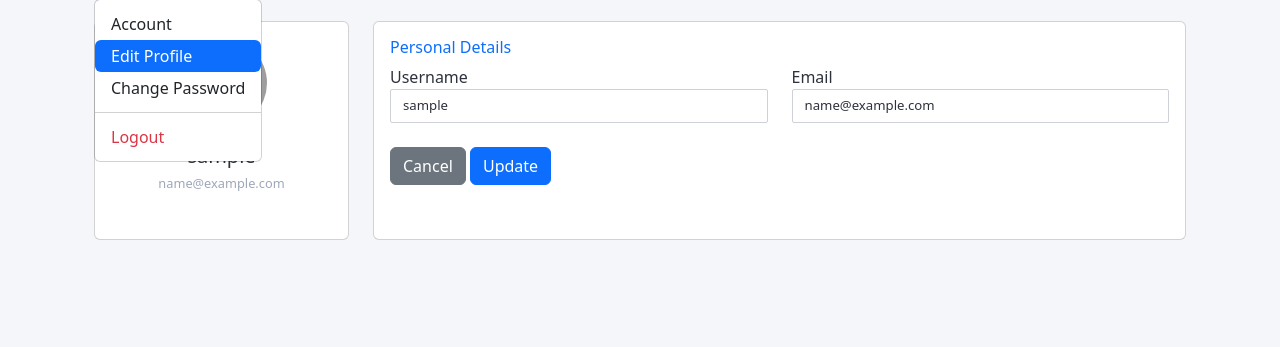
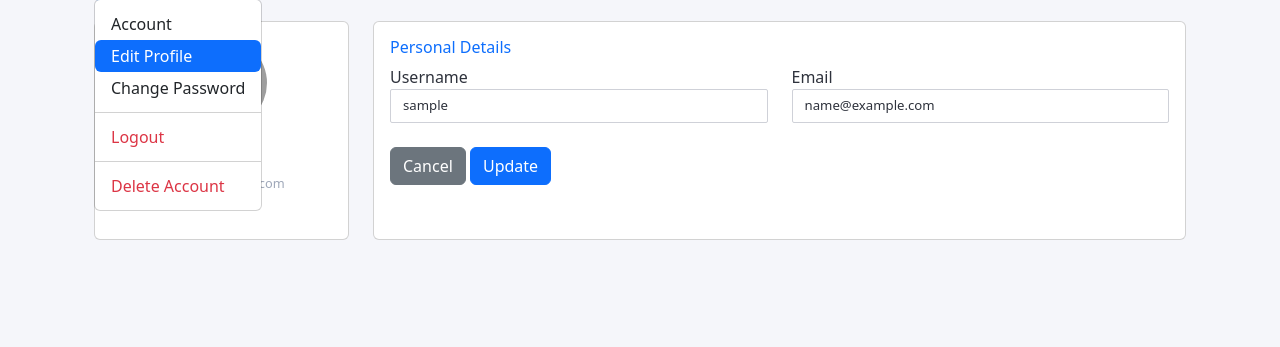
Before and after one commit to Mykhailo-Tr/FinalProject, a Flask app: page /profile/edit in a window 1280 px wide, after a click on "Profile". Shown: the part 129-476 px from the top of the page. Run offline with Flask 3, Linux system fonts and the light colour scheme; the visitor is signed in with stand-in values (Sample User, id 1); some libraries are stand-ins or nearby versions; grey boxes are pictures that could not be loaded.

Commit message:
Added delete account fucn

```diff
--- a/main.py
+++ b/main.py
@@ -6,9 +6,7 @@ from SQL_db import DataBase
 from validation import Validator
 import logging
 
-
 logging.basicConfig(level=logging.INFO)
-
 
 app = Flask(__name__)
 # my_db = DataBase('instance/db.sqlite')
@@ -27,16 +25,28 @@ class Users(UserMixin, db.Model):
     password = db.Column(db.String(250), nullable=False)
 
 
-db.init_app(app)
+    def __repr__(self):
+        return '<User %r>' % self.username
 
 
+db.init_app(app) # TODO: Fix this
+
 with app.app_context():
-	db.create_all()
+    db.create_all()
 
 
 @login_manager.user_loader
 def loader_user(user_id):
-	return Users.query.get(user_id)
+    return Users.query.get(user_id)
+
+
+
+def logout():
+    """Log out the user."""
+    session['isLogged'] = False
+    session['username'] = None
+    session['password'] = None
+    session['email'] = None
 
 
 @app.route("/home")
@@ -79,11 +89,13 @@ def symbols():
 @app.route("/login", methods=["GET", "POST"])
 def sign_in():
     if request.method == "POST":
-        username=request.form.get("username")
+        username = request.form.get("username")
         user = Users.query.filter_by(username=username).first()
+        print(user)
         if user:
             if user.password == request.form.get("password"):
                 login_user(user)
+                session['isLogged'] = True
                 session["username"] = request.form.get("username")
                 session["password"] = request.form.get("password")
                 session["email"] = Users.query.filter_by(username=session.get("username")).first().email
@@ -115,8 +127,8 @@ def sign_up():
         else:
             try:
                 user = Users(username=user_data.username,
-                            email=user_data.email,
-                            password=user_data.password)
+                             email=user_data.email,
+                             password=user_data.password)
                 db.session.add(user)
                 db.session.commit()
             except Exception as error:
@@ -130,9 +142,10 @@ def sign_up():
 
 
 @app.route("/logout")
-def logout():
-	logout_user()
-	return redirect(url_for("index"))
+def logout_from_account():
+    logout_user()
+    logout()
+    return redirect(url_for("index"))
 
 
 @app.route("/account")
@@ -220,6 +233,20 @@ def change_password():
         return redirect(url_for("sign_in"))
 
 
+@app.route("/profile/delete")
+@app.route("/account/delete")
+def delete_account():
+    if current_user.is_authenticated:
+        user = Users.query.filter_by(username=session['username']).delete()
+        logout_user()
+        logout()
+        db.session.commit()
+        flash("Your account deleted!")
+        return redirect(url_for("index"))
+    else:
+        flash("You are not logged in!")
+        return redirect(url_for("sign_in"))
+
 
 if __name__ == '__main__':
     app.run(debug=True, port=5555)
--- a/templates/auth/sign_up.html
+++ b/templates/auth/sign_up.html
@@ -27,7 +27,7 @@
           </div>
 
           <div class="col-12">
-            <label for="email" class="form-label">Email <span class="text-muted">(Optional)</span></label>
+            <label for="email" class="form-label">Email</label>
             <input name="email" type="email" class="form-control" id="email" placeholder="you@example.com">
             <div class="invalid-feedback">
               Please enter a valid email address for shipping updates.
--- a/templates/profile/dropdown.html
+++ b/templates/profile/dropdown.html
@@ -30,7 +30,13 @@
             <hr class="dropdown-divider">
         </li>
         <li>
-            <a href="/logout" class="link-danger  .active dropdown-item rounded-2">Logout</a>
+            <a href="{{ url_for('logout_from_account') }}" class="link-danger  .active dropdown-item rounded-2">Logout</a>
+        </li>
+        <li>
+            <hr class="dropdown-divider">
+        </li>
+        <li>
+            <a href="{{ url_for('delete_account') }}" class="link-danger .active dropdown-item rounded-2">Delete Account</a>
         </li>
     </ul>
 </div>
```
